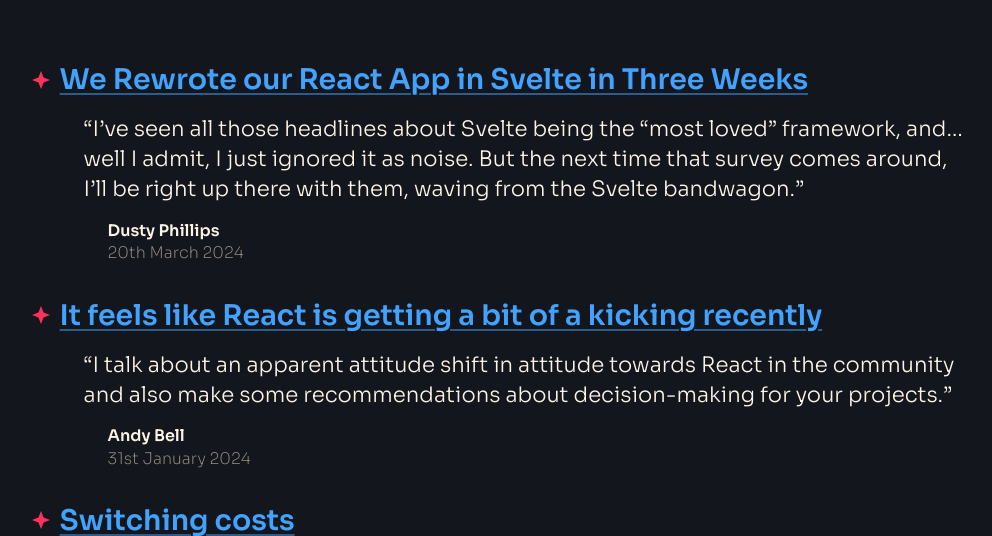
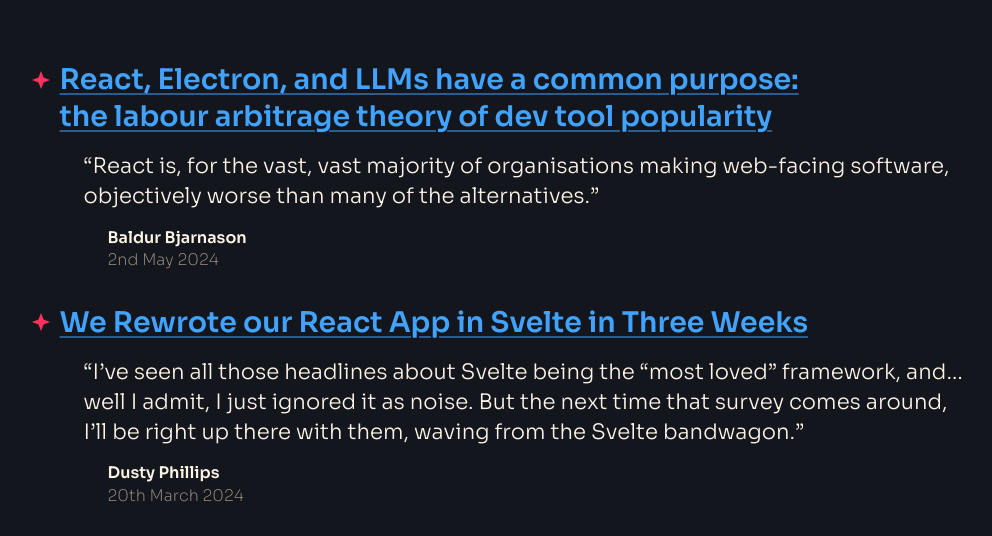
Before and after one commit to dolgachio/JSX.lol.in.react, a plain HTML site: page public/index.html in a window 1280 px wide. Shown: the part 222-758 px from the top of the page, without its empty margins (126-1118 px from the left). Drawn offline with Linux system fonts and the light colour scheme.

Commit message:
content update

```diff
--- a/public/index.html
+++ b/public/index.html
@@ -34,6 +34,19 @@
     <p>A cherry-picked collection of React criticism.</p>
   </header>
   <main>
+    <article>
+      <h3><a href="https://www.baldurbjarnason.com/2024/react-electron-llms-labour-arbitrage/" rel="noopener noreferrer" target="_blank">
+          <span>React, Electron, and LLMs have a common purpose: the labour arbitrage theory of dev tool popularity</span>
+        </a></h3>
+      <blockquote>
+        <p>React is, for the vast, vast majority of organisations making web-facing software, objectively worse than many of the alternatives.</p>
+        <footer>
+          <cite>Baldur Bjarnason</cite>
+          <time>2nd May 2024</time>
+        </footer>
+      </blockquote>
+    </article>
+
     <article>
       <h3><a href="https://dusty.phillips.codes/2024/03/20/we-rewrote-our-react-app-in-svelte-in-three-weeks/" rel="noopener noreferrer" target="_blank">
           <span>We Rewrote our React App in Svelte in Three Weeks</span>
```
